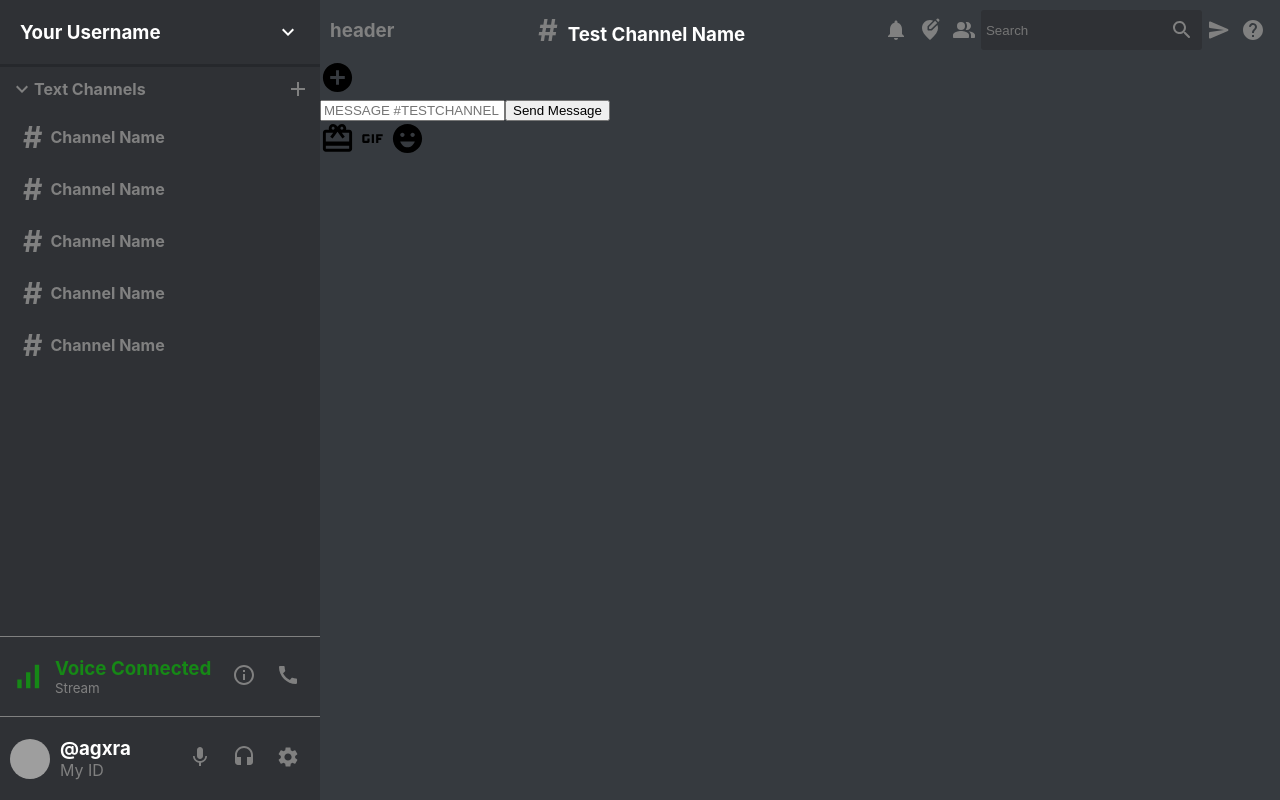
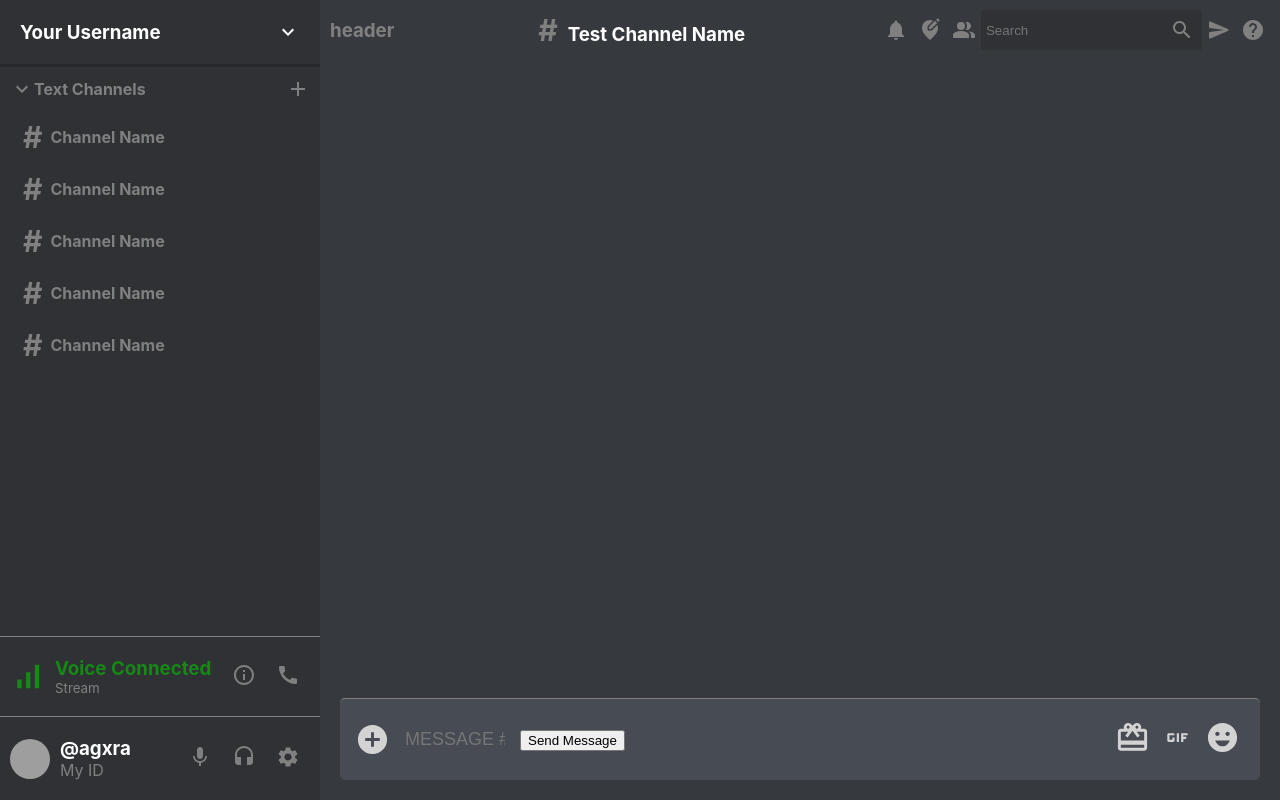
Before and after one commit to Dylan-Williamson/rendezvous-chat, a React (Create React App) app: page / in a window 1280 px wide. Built offline with nearby package versions, Linux system fonts and the light colour scheme; grey boxes are pictures that could not be loaded.

Commit message:
styles chat input

```diff
--- a/src/Chat.css
+++ b/src/Chat.css
@@ -5,3 +5,42 @@
     background-color: #363a3f;
     height: 100vh;
 }
+
+.chat__input {
+    color: lightgray;
+    display: flex;
+    align-items: center;
+    justify-content: space-between;
+    padding: 15px;
+    border-radius: 5px;
+    margin: 20px;
+    border-top: 1px solid gray;
+    background-color: #474b53;
+}
+
+
+.chat__input form input {
+    padding: 15px;
+    background: transparent;
+    border: none;
+    width: 100px;
+    outline-width: 0;
+    color: white;
+    font-size: large;
+}
+
+.chat__input form {
+    flex: 1;
+}
+
+.chat__inputButton {
+    display: none;
+}
+
+.chat__inputIcons .MuiSvgIcon-root {
+    padding: 5px;
+}
+
+.chat__messages {
+    flex: 1;
+}
```
